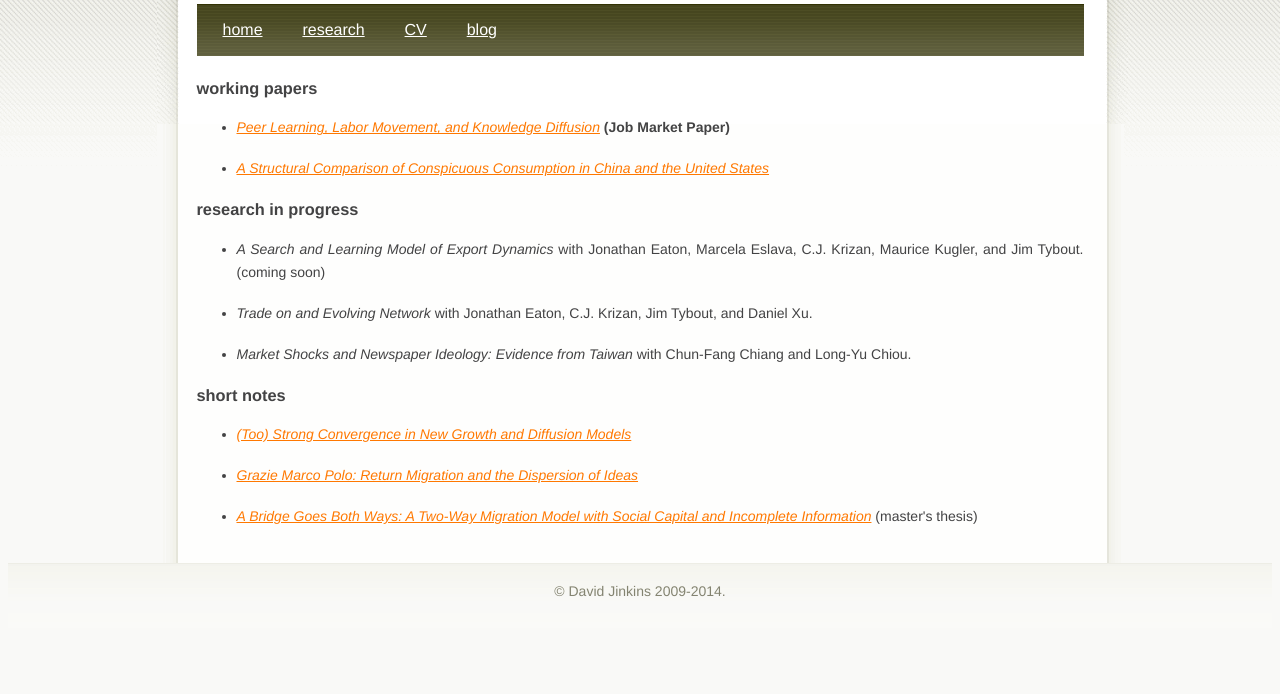
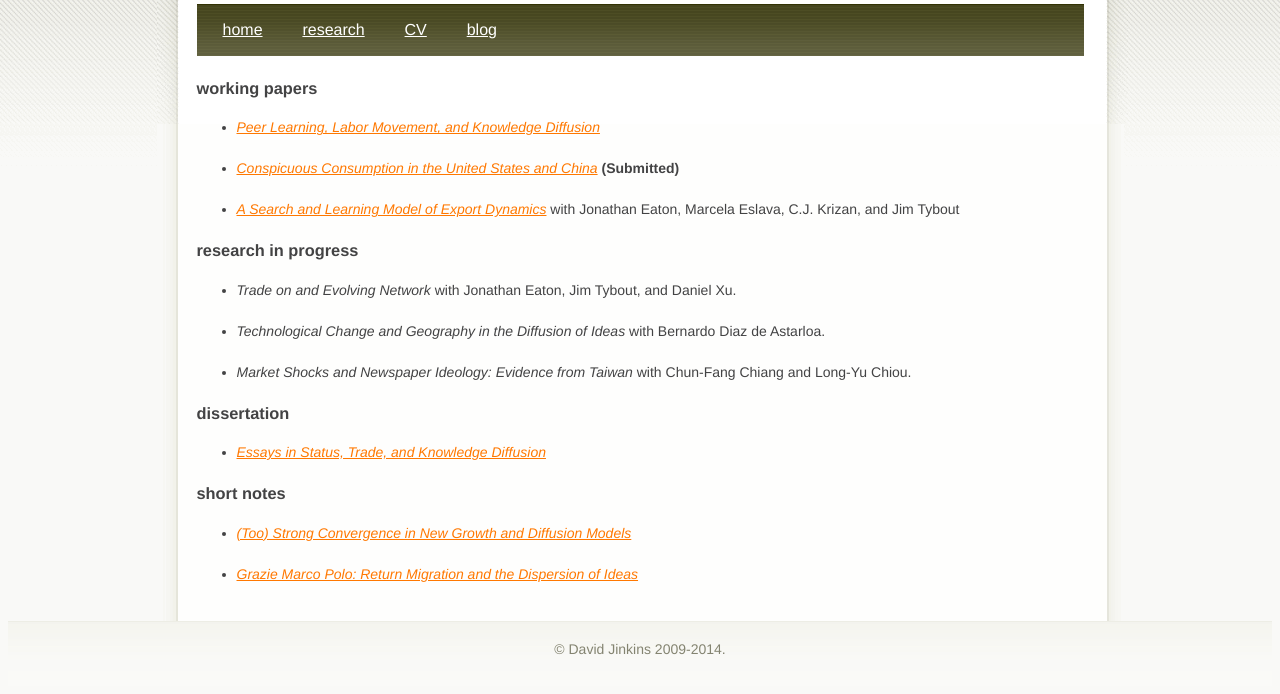
Before and after one commit to veryshuai/website, a plain HTML site: page research/research.html in a window 1280 px wide. Shown: the part 148-842 px from the top of the page. Before the commit the page ends 800 px from the top, so only its background shows below. Drawn offline with Linux system fonts and the light colour scheme.

Commit message:
first commit in a long while

```diff
--- a/research/research.html
+++ b/research/research.html
@@ -19,7 +19,6 @@ http://www.nodethirtythree.com
       <div id="inner">
         <div id="header">
           <h1><span>david</span>jinkins</h1>
-          <h2>penn state economics</h2>
         </div>
         <div id="splash"></div>
         <div id="menu">
@@ -39,9 +38,11 @@ http://www.nodethirtythree.com
             </div>
             <div class="content">
               <ul>
-                <li><p><a href="files/Jinkins-PeerLearningLaborMovementAndKnowledgeDiffusion.pdf"><em>Peer Learning, Labor Movement, and Knowledge Diffusion</em></a>  <b>(Job Market Paper)</b></p>
+                <li><p><a href="files/Jinkins-PeerLearningLaborMovementAndKnowledgeDiffusion.pdf"><em>Peer Learning, Labor Movement, and Knowledge Diffusion</em></a></p>
 
-                <li><p><a href="files/Jinkins-AStructuralComparisonOfConspicuousConsumption.pdf"><em>A Structural Comparison of Conspicuous Consumption in China and the United States</em></a></p>
+                <li><p><a href="files/Jinkins-ConspicuousConsumptionInTheUnitedStatesAndChina"><em>Conspicuous Consumption in the United States and China</em></a><b> (Submitted)</b></p>
+
+                <li><p><a href="files/EatonEslavaJinkinsKrizanTybout-ASearchAndLearningModelOfExportDynamics.pdf"><em>A Search and Learning Model of Export Dynamics</em></a> with Jonathan Eaton, Marcela Eslava, C.J. Krizan, and Jim Tybout</p>
               </ul>
             </div>
 
@@ -50,9 +51,16 @@ http://www.nodethirtythree.com
               <div class="date"></div>
             </div>
             <ul>
-              <li><p><em>A Search and Learning Model of Export Dynamics</em> with Jonathan Eaton, Marcela Eslava, C.J. Krizan, Maurice Kugler, and Jim Tybout. (coming soon)</p>
-              <li><p><em>Trade on and Evolving Network</em> with Jonathan Eaton, C.J. Krizan, Jim Tybout, and Daniel Xu. </p>
+              <li><p><em>Trade on and Evolving Network</em> with Jonathan Eaton, Jim Tybout, and Daniel Xu. </p>
+              <li><p><em>Technological Change and Geography in the Diffusion of Ideas</em> with Bernardo Diaz de Astarloa. </p>
               <li><p><em>Market Shocks and Newspaper Ideology: Evidence from Taiwan</em> with Chun-Fang Chiang and Long-Yu Chiou.</p>
+            </ul>
+            <div class="header">
+              <h3>dissertation</h3>
+              <div class="date"></div>
+            </div>
+            <ul>
+              <li><p><a href="files/Jinkins-Dissertation.pdf"><em>Essays in Status, Trade, and Knowledge Diffusion</em></a></p>
             </ul>
             <div class="header">
               <h3>short notes</h3>
@@ -61,7 +69,6 @@ http://www.nodethirtythree.com
             <ul>
               <li><p><a href="files/Jinkins-TooStrongConvergenceInNewGrowthAndDiffusionModels.pdf"><em>(Too) Strong Convergence in New Growth and Diffusion Models</em></a></p>
               <li><p><a href="files/Jinkins-GrazieMarcoPoloReturnMigrationAndTheDispersionOfIdeas.pdf"><em>Grazie Marco Polo: Return Migration and the Dispersion of Ideas</em></a></p>
-              <li><p><em><a href= http://ntur.lib.ntu.edu.tw/handle/246246/179560>A Bridge Goes Both Ways: A Two-Way Migration Model with Social Capital and Incomplete Information</a></em> (master's thesis)
             </ul>
           </div>
         </div>
```
Also changed, not shown: index.html (+2 -2 lines).
